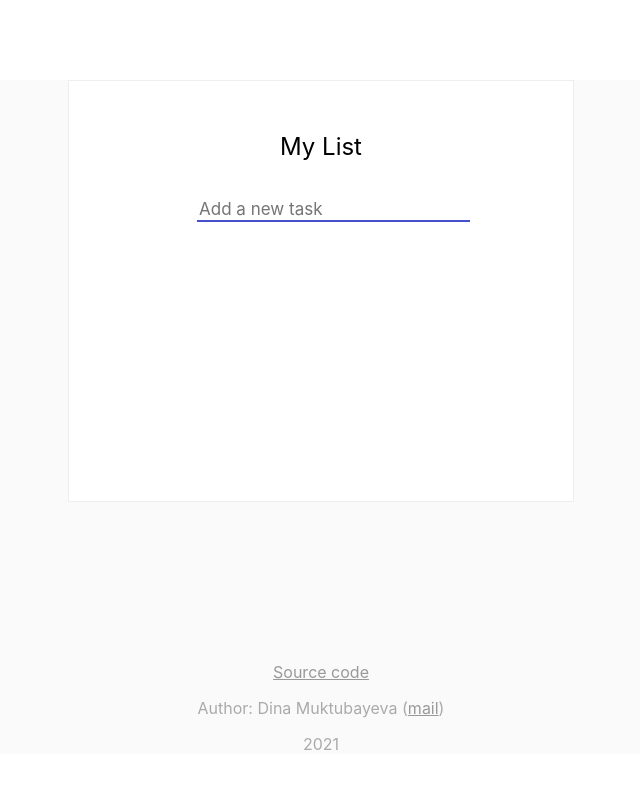
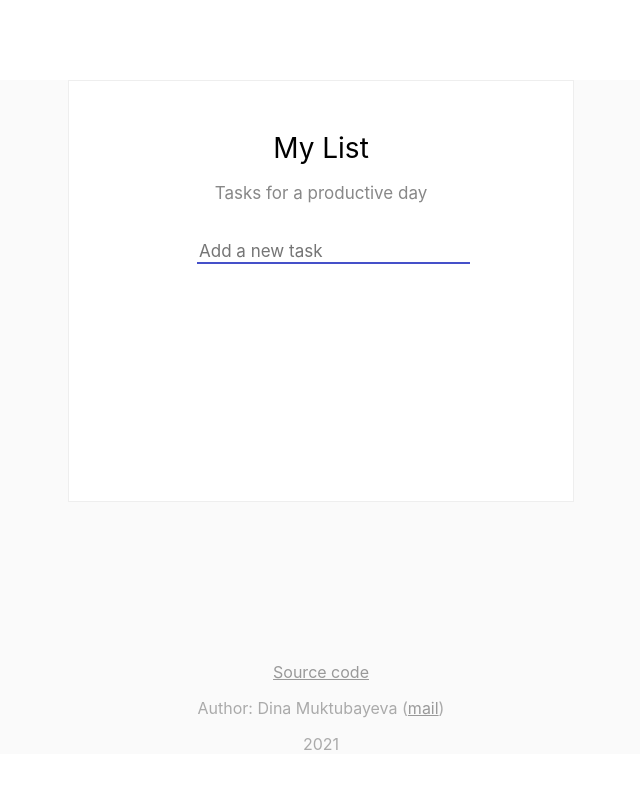
Before and after one commit to DinaMuktubayeva/todo-list, a React (Create React App) app: page / in a window 1280 px wide. Shown: the top 788 px of the page, without its empty margins (319-959 px from the left). Built offline with nearby package versions, Linux system fonts and the light colour scheme.

Commit message:
minor style changes

```diff
--- a/src/components/List.js
+++ b/src/components/List.js
@@ -5,13 +5,14 @@ import "./List.sass"
 
 function List({ list, setList }) {
     const [listTitle, setListTitle] = useState("My List")
+    const [listDescription, setListDescription] = useState("Tasks for a productive day")
     const [newItem, setNewItem] = useState("")
     const [draggedId, setDraggedId] = useState(-1)
     const [droppedId, setDroppedId] = useState(-1)
     const [draggedOverId, setDraggedOverId] = useState(-1)
 
     function inputHandler(e) {
-            setNewItem(e.target.value)
+        setNewItem(e.target.value)
     }
 
     function addElement(e) {
@@ -65,10 +66,9 @@ function List({ list, setList }) {
     return (
         <div>
             <ul>
-                <form onSubmit={e => { e.preventDefault(); setListTitle(listTitle) }}>
-                    <input className="list-title" type="text" value={listTitle} onChange={e => setListTitle(e.target.value)} />
-                    <input type="submit" style={{ display: 'none' }} />
-                </form>
+                <input className="list-info list-title" type="text" value={listTitle} onChange={e => setListTitle(e.target.value)} />
+                <input className="list-info list-description" type="text" value={listDescription}
+                    onChange={e => setListDescription(e.target.value)} />
                 {list.map((item) => (
                     <li key={item.id}>
                         <Item
--- a/src/components/List.sass
+++ b/src/components/List.sass
@@ -26,12 +26,20 @@ ul
     width: 30%
     text-align: left
 
-    .list-title
-        margin-bottom: 30px
-        font-size: 24px
+    .list-info
+        width: 100%
         text-align: center
         padding: 0
-        width: 100%
+        overflow-wrap: break-word
+        word-wrap: break-word
+        hyphens: auto
+    .list-title
+        margin-bottom: 10px
+        font-size: 28px
+    .list-description
+        margin-bottom: 30px
+        font-size: 17px
+        color: #888
 
     li
         .checkbox-container
```
